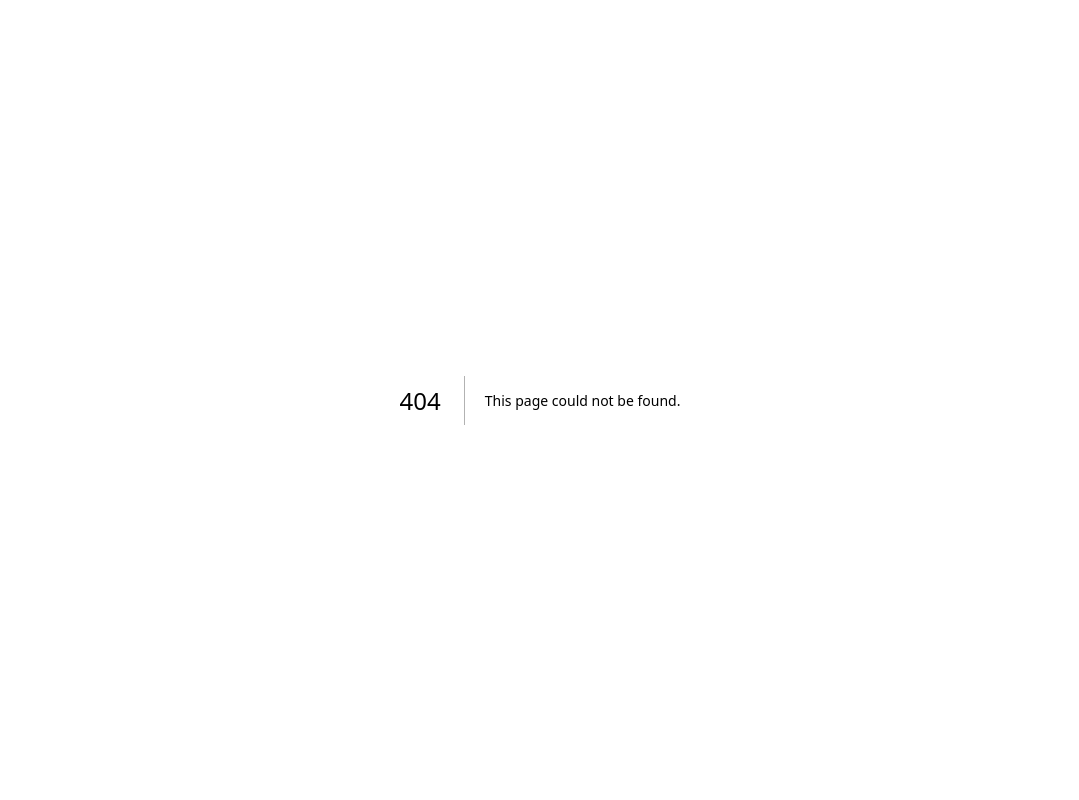
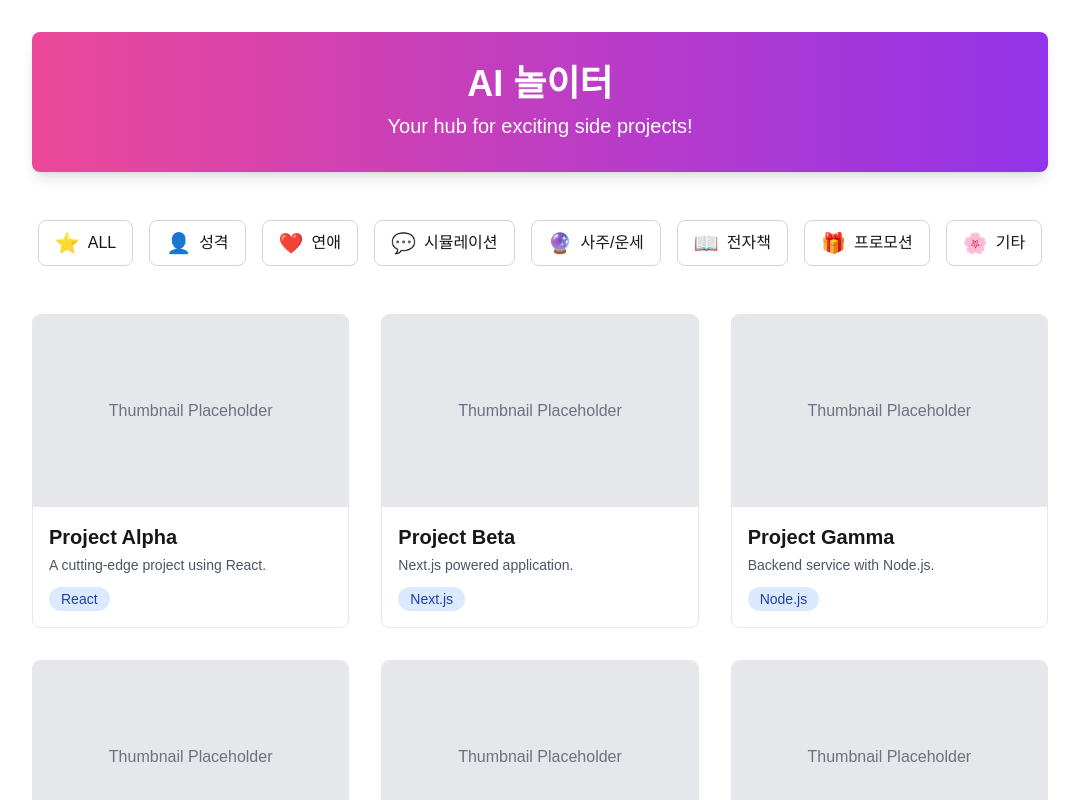
Before and after one commit to CookiePawn/PlayZone, a Next.js app: page /home in a window 1280 px wide. Before the commit this address had no page. Shown: the top 800 px of the page, without its empty margins (100-1179 px from the left). Built offline with nearby package versions, Linux system fonts and the light colour scheme.

Commit message:
[add][home][home 화면 구성 및 genai api 연동]

```diff
--- a/package.json
+++ b/package.json
@@ -13,6 +13,7 @@
     "lint": "next lint"
   },
   "dependencies": {
+    "@google/genai": "^0.8.0",
     "env-cmd": "^10.1.0",
     "next": "15.1.6",
     "react": "^19.0.0",
--- a/src/app/blog/[slug]/page.tsx
+++ /dev/null
@@ -1,18 +0,0 @@
-type Post = {
-  title: string;
-  content: string;
-  date: string;
-}
-
-export default function BlogPost({ params }: { params: { slug: string } }) {
-  // slug를 사용해서 해당 게시물 데이터를 가져옴
-  // 예: "next-js-routing-guide"라는 slug로 접근하면
-  // 그에 해당하는 게시물을 데이터베이스에서 조회
-
-  return (
-    <article className="p-4">
-      <h1>게시물: {params.slug}</h1>
-      {/* 게시물 내용 표시 */}
-    </article>
-  )
-}
--- a/src/app/dashboard/page.tsx
+++ /dev/null
@@ -1,7 +0,0 @@
-export default function Dashboard() {
-  return (
-    <div>
-      <h1>대시보드</h1>
-    </div>
-  )
-}
--- /dev/null
+++ b/src/app/home/page.tsx
@@ -0,0 +1,68 @@
+'use client'
+
+import React from 'react';
+
+const categories = [
+    { name: 'ALL', icon: '⭐' },
+    { name: '성격', icon: '👤' },
+    { name: '연애', icon: '❤️' },
+    { name: '시뮬레이션', icon: '💬' },
+    { name: '사주/운세', icon: '🔮' },
+    { name: '전자책', icon: '📖' },
+    { name: '프로모션', icon: '🎁' },
+    { name: '기타', icon: '🌸' },
+];
+
+const projects = [
+    { id: 1, title: 'Project Alpha', description: 'A cutting-edge project using React.', category: 'React' },
+    { id: 2, title: 'Project Beta', description: 'Next.js powered application.', category: 'Next.js' },
+    { id: 3, title: 'Project Gamma', description: 'Backend service with Node.js.', category: 'Node.js' },
+    { id: 4, title: 'Project Delta', description: 'Data analysis with Python.', category: 'Python' },
+    { id: 5, title: 'Project Epsilon', description: 'TypeScript for type safety.', category: 'TypeScript' },
+    { id: 6, title: 'Project Zeta', description: 'Another React project.', category: 'React' },
+];
+
+const Home = () => {
+    return (
+        <div className="min-h-screen p-8 max-w-[1080px] mx-auto">
+            {/* Promotional Banner */}
+            <div className="bg-gradient-to-r from-pink-500 to-purple-600 text-white p-8 rounded-lg shadow-lg mb-12 text-center">
+                <h1 className="text-4xl font-bold mb-2">AI 놀이터</h1>
+                <p className="text-xl">Your hub for exciting side projects!</p>
+            </div>
+
+            {/* Category Navigation */}
+            <div className="flex flex-wrap justify-center gap-4 mb-12">
+                {categories.map((category) => (
+                    <button
+                        key={category.name}
+                        className="flex items-center space-x-2 px-4 py-2 bg-white border border-gray-300 rounded-lg hover:bg-gray-100 transition-colors duration-200"
+                    >
+                        <span className="text-xl">{category.icon}</span>
+                        <span>{category.name}</span>
+                    </button>
+                ))}
+            </div>
+
+            {/* Projects Grid */}
+            <div className="grid grid-cols-1 md:grid-cols-2 lg:grid-cols-3 gap-8">
+                {projects.map((project) => (
+                    <div key={project.id} className="bg-white rounded-lg overflow-hidden border border-gray-200">
+                        <div className="h-48 bg-gray-200 flex items-center justify-center text-gray-500">
+                            Thumbnail Placeholder
+                        </div>
+                        <div className="p-4">
+                            <h3 className="text-xl font-semibold mb-1">{project.title}</h3>
+                            <p className="text-gray-600 mb-3 text-sm">{project.description}</p>
+                            <span className="px-3 py-1 bg-blue-100 text-blue-800 rounded-full text-sm font-medium">
+                                {project.category}
+                            </span>
+                        </div>
+                    </div>
+                ))}
+            </div>
+        </div>
+    );
+};
+
+export default Home;
--- a/src/app/page.tsx
+++ b/src/app/page.tsx
@@ -1,108 +1,30 @@
-import Image from "next/image";
-import Link from "next/link";
+'use client'
 
-export default function Home() {
+import React, { useLayoutEffect } from "react";
+import { GoogleGenAI } from "@google/genai";
+
+const Home = () => {
+
+  useLayoutEffect(() => {
+    const ai = new GoogleGenAI({ apiKey: process.env.NEXT_PUBLIC_GEMINI_API_KEY });
+
+    const generateContent = async () => {
+      const response = await ai.models.generateContent({
+        model: "gemini-2.0-flash",
+        contents: "Explain how AI works",
+      });
+      console.log(response.text);
+    }
+
+    generateContent();
+  }, []);
+
+
   return (
-    <div className="grid grid-rows-[20px_1fr_20px] items-center justify-items-center min-h-screen p-8 pb-20 gap-16 sm:p-20 font-[family-name:var(--font-geist-sans)]">
-      <main className="flex flex-col gap-8 row-start-2 items-center sm:items-start">
-        <Image
-          className="dark:invert"
-          src="icons/next.svg"
-          alt="Next.js logo"
-          width={180}
-          height={38}
-          priority
-        />
-        <ol className="list-inside list-decimal text-sm text-center sm:text-left font-[family-name:var(--font-geist-mono)]">
-          <li className="mb-2">
-            Get started by editing{" "}
-            <code className="bg-black/[.05] dark:bg-white/[.06] px-1 py-0.5 rounded font-semibold">
-              app/page.tsx
-            </code>
-            .
-          </li>
-          <li className="mb-2">Save and see your changes instantly.</li>
-          <li className="mb-2">
-            <Link href="/dashboard">Go to Dashboard.</Link>
-          </li>
-          <li>
-            <Link href="/blog">Go to Blog.</Link>
-          </li>
-        </ol>
+    <div>
+      <h1>Welcome to PlayZone</h1>
+    </div>
+  )
+};
 
-        <div className="flex gap-4 items-center flex-col sm:flex-row">
-          <a
-            className="rounded-full border border-solid border-transparent transition-colors flex items-center justify-center bg-foreground text-background gap-2 hover:bg-[#383838] dark:hover:bg-[#ccc] text-sm sm:text-base h-10 sm:h-12 px-4 sm:px-5"
-            href="https://vercel.com/new?utm_source=create-next-app&utm_medium=appdir-template-tw&utm_campaign=create-next-app"
-            target="_blank"
-            rel="noopener noreferrer"
-          >
-            <Image
-              className="dark:invert"
-              src="icons/vercel.svg"
-              alt="Vercel logomark"
-              width={20}
-              height={20}
-            />
-            Deploy now
-          </a>
-          <a
-            className="rounded-full border border-solid border-black/[.08] dark:border-white/[.145] transition-colors flex items-center justify-center hover:bg-[#f2f2f2] dark:hover:bg-[#1a1a1a] hover:border-transparent text-sm sm:text-base h-10 sm:h-12 px-4 sm:px-5 sm:min-w-44"
-            href="https://nextjs.org/docs?utm_source=create-next-app&utm_medium=appdir-template-tw&utm_campaign=create-next-app"
-            target="_blank"
-            rel="noopener noreferrer"
-          >
-            Read our docs
-          </a>
-        </div>
-      </main>
-      <footer className="row-start-3 flex gap-6 flex-wrap items-center justify-center">
-        <a
-          className="flex items-center gap-2 hover:underline hover:underline-offset-4"
-          href="https://nextjs.org/learn?utm_source=create-next-app&utm_medium=appdir-template-tw&utm_campaign=create-next-app"
-          target="_blank"
-          rel="noopener noreferrer"
-        >
-          <Image
-            aria-hidden
-            src="icons/file.svg"
-            alt="File icon"
-            width={16}
-            height={16}
-          />
-          Learn
-        </a>
-        <a
-          className="flex items-center gap-2 hover:underline hover:underline-offset-4"
-          href="https://vercel.com/templates?framework=next.js&utm_source=create-next-app&utm_medium=appdir-template-tw&utm_campaign=create-next-app"
-          target="_blank"
-          rel="noopener noreferrer"
-        >
-          <Image
-            aria-hidden
-            src="icons/window.svg"
-            alt="Window icon"
-            width={16}
-            height={16}
-          />
-          Examples
-        </a>
-        <a
-          className="flex items-center gap-2 hover:underline hover:underline-offset-4"
-          href="https://nextjs.org?utm_source=create-next-app&utm_medium=appdir-template-tw&utm_campaign=create-next-app"
-          target="_blank"
-          rel="noopener noreferrer"
-        >
-          <Image
-            aria-hidden
-            src="icons/globe.svg"
-            alt="Globe icon"
-            width={16}
-            height={16}
-          />
-          Go to nextjs.org →
-        </a>
-      </footer>
-    </div>
-  );
-}
+export default Home;
```
Also changed, not shown: 1 other file (tests, documents, lock files or other folders).
